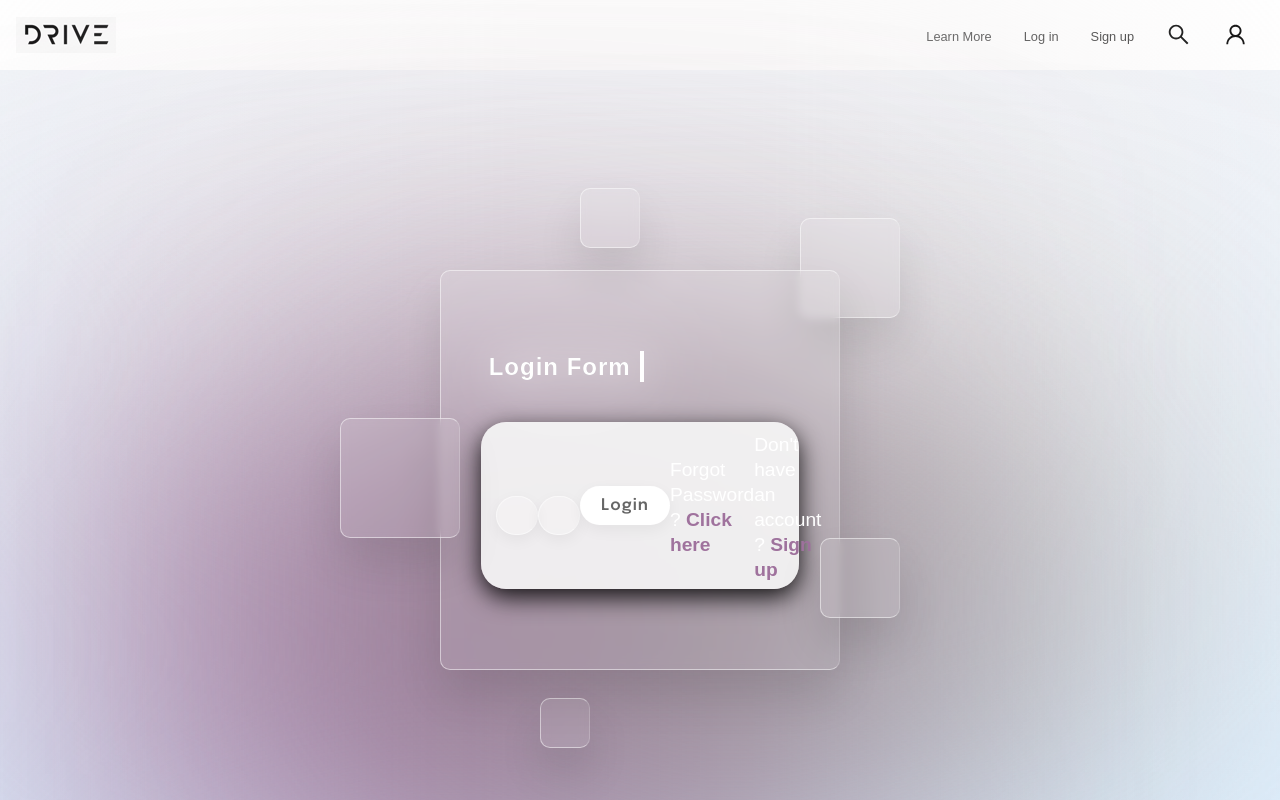
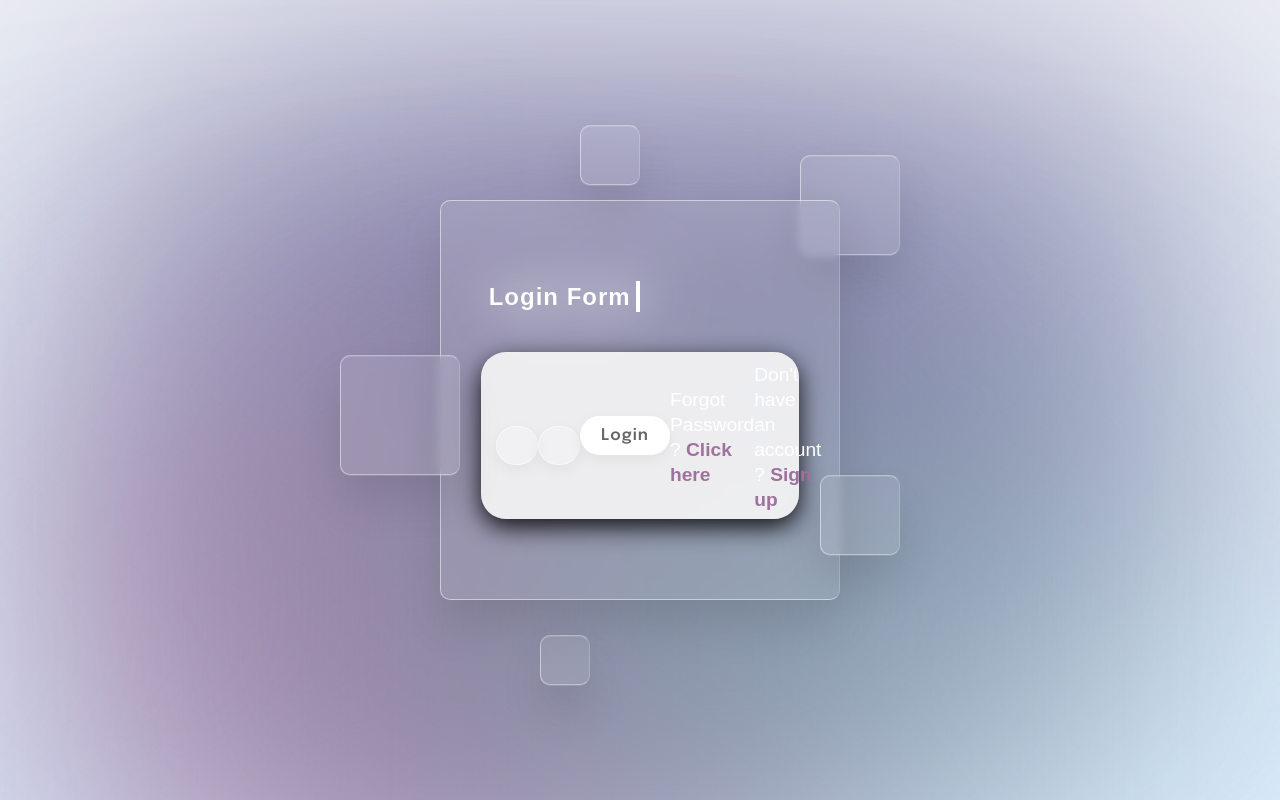
Before and after one commit to coolcrazyfox/drive-react-website, a React (Create React App) app: page /#/login in a window 1280 px wide. Shown: the top 800 px of the page. Built offline with nearby package versions, Linux system fonts and the light colour scheme.

Commit message:
create index.jsx

```diff
--- a/src/App.jsx
+++ b/src/App.jsx
@@ -1,16 +1,11 @@
 import React from 'react'
 // import {useDispatch, useSelector} from 'react-redux';
-import Navbar from './components/navbar/Navbar'
-import Hero from './components/hero/Hero'
-import Find from './components/find/Find'
-import Driver from './components/driver/Driver'
-import Luxury from './components/luxury/Luxury'
-import Footer from './components/footer/Footer'
 // import Loading from "./components/preloader/Loading";
 import Login from "./components/login/Login";
 import {Route, Routes} from "react-router-dom";
 import Signup from "./components/signup/Signup";
 import LearnMore from "./components/learnmore/LearnMore";
+// import Navbar from "./components/navbar/Navbar";
 
 
 function App() {
@@ -27,18 +22,12 @@ function App() {
 
     return (
         <div>
-            <Navbar/>
+            {/*<Navbar/>*/}
             <Routes>
-                <Route path={'/learnmore'} element={<LearnMore/>}/>
+                <Route path={'/'} element={<LearnMore/>}/>
                 <Route path={'/login'} element={<Login/>}/>
                 <Route path={'/signup'} element={<Signup/>}/>
             </Routes>
-            <Hero/>
-            <Find/>
-            <Driver/>
-            <Luxury/>
-            <Footer/>
-            {/*<Login/>*/}
         </div>
     );
 }
--- a/src/components/learnmore/LearnMore.jsx
+++ b/src/components/learnmore/LearnMore.jsx
@@ -1,9 +1,20 @@
 import React from 'react';
+import Hero from "../hero/Hero";
+import Find from "../find/Find";
+import Driver from "../driver/Driver";
+import Luxury from "../luxury/Luxury";
+import Footer from "../footer/Footer";
+import Navbar from "../navbar/Navbar";
 
 const LearnMore = () => {
     return (
         <div>
-            Learn More
+            <Navbar/>
+            <Hero/>
+            <Find/>
+            <Driver/>
+            <Luxury/>
+            <Footer/>
         </div>
     );
 };
--- a/src/components/login/Login.jsx
+++ b/src/components/login/Login.jsx
@@ -3,6 +3,7 @@ import s from './Login.module.css'
 
 const Login = () => {
     return (
+
         <section>
             <div className={s.color}></div>
             <div className={s.color}></div>
--- a/src/components/login/Login.module.css
+++ b/src/components/login/Login.module.css
@@ -1,12 +1,3 @@
-/**{*/
-/*    margin: 0;*/
-/*    padding: 0;*/
-/*    box-sizing: border-box;*/
-/*    font-family: 'Poppins', sans-serif;*/
-/*}*/
-/*body{*/
-/*    overflow: hidden;*/
-/*}*/
 section {
     display: flex;
     justify-content: center;
@@ -27,7 +18,7 @@ section .color:nth-child(1) {
     top: 100px;
     width: 1000px;
     height: 500px;
-    background: #efecec;
+    background: #75729f;
 }
 
 section .color:nth-child(2) {
@@ -43,7 +34,7 @@ section .color:nth-child(3) {
     right: 200px;
     width: 700px;
     height: 300px;
-    background: #888181;
+    background: #739ca4;
 }
 
 .box {
--- a/src/components/navbar/Navbar.jsx
+++ b/src/components/navbar/Navbar.jsx
@@ -18,7 +18,7 @@ const Navbar = () => {
       <nav>
         <ul className={nav ? [styles.menu, styles.active].join(' ') : [styles.menu]} >
           <li>
-            <Link to={'/learnmore'} >Learn More
+            <Link to={'/'} >Learn More
               {/*<a href='/le'>Learn More</a>*/}
             </Link>
           </li>
```
